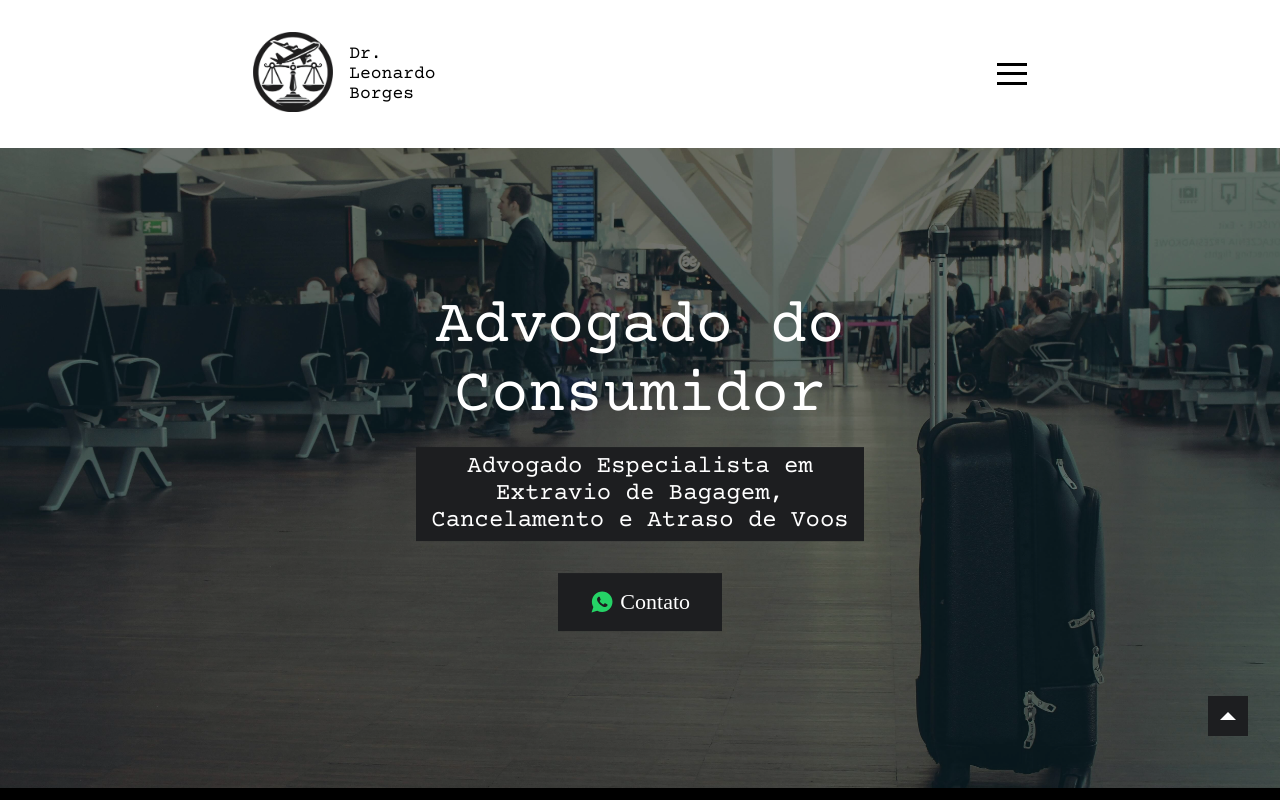
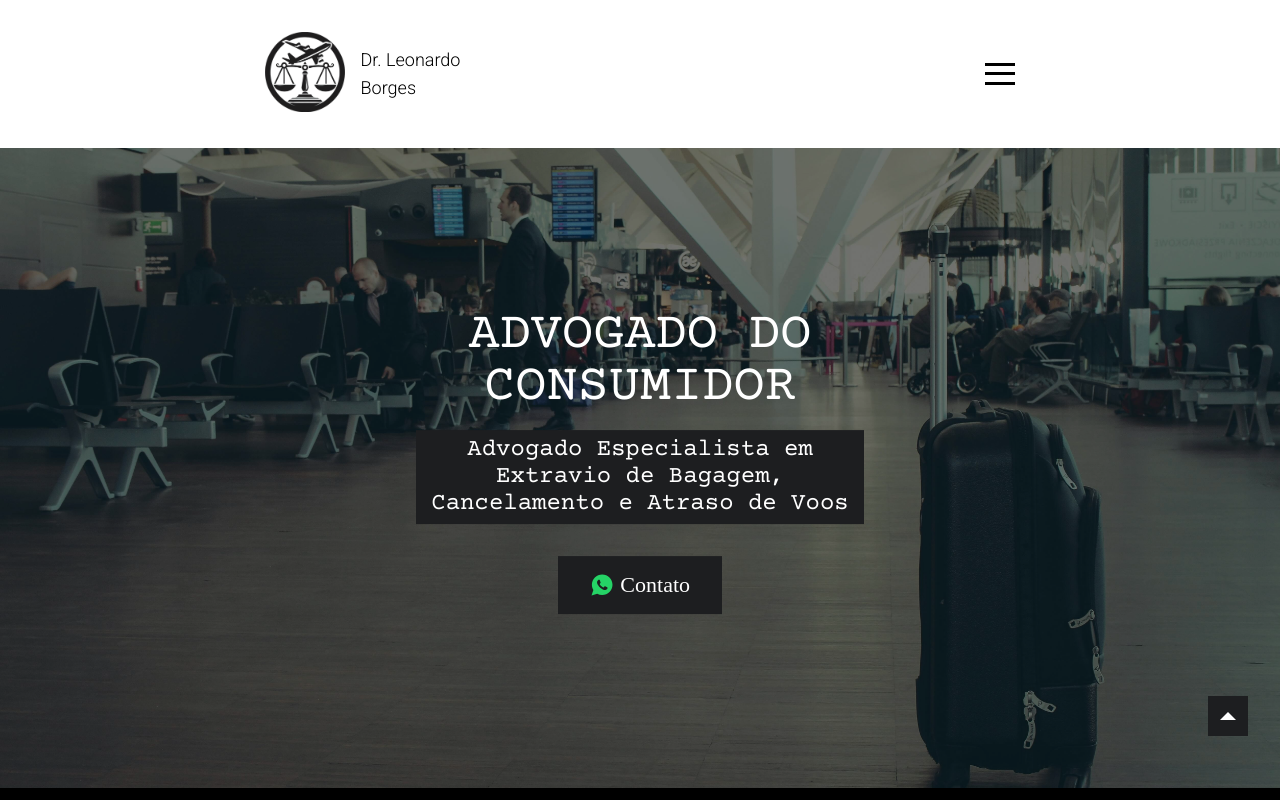
Before and after one commit to ThiagoBerenger/advleo, a React (Vite) app: page / in a window 1280 px wide. Shown: the top 800 px of the page. Built offline with nearby package versions, Linux system fonts and the light colour scheme.

Commit message:
ajustes finais do meta

```diff
--- a/src/Components/Footer/Footer.jsx
+++ b/src/Components/Footer/Footer.jsx
@@ -8,7 +8,7 @@ const Footer = () => {
             <h2>Entre em contato</h2>
         </div>
         <div className="details-footer">
-            <h4>contato@advleo.com.br</h4>
+            <h3>contato@advleo.com.br</h3>
             <h4>(21) 996376161</h4>
         </div>
     </div>
--- a/src/Components/Footer/Footer.modules.css
+++ b/src/Components/Footer/Footer.modules.css
@@ -15,7 +15,7 @@
 }
 
 
-.details-footer h4{
+.details-footer h3, .details-footer h4{
     font-size: 24px;
 }
 
--- a/src/Components/Header/Header.jsx
+++ b/src/Components/Header/Header.jsx
@@ -40,9 +40,9 @@ const Header = () => {
     return (
         <div className='header-container'>
             <div className="logo-container">
-                <Link to='/'><img src={Logo} alt="logomarca Leonardo Borges" /></Link>
+                <Link to='/'><img src={Logo} alt="logomarca Leonardo Borges" width='120px' height={'auto'}/></Link>
                 <Link to='/'>
-                    <h2>Dr. Leonardo Borges</h2>
+                    <p>Dr. Leonardo Borges</p>
                 </Link>
             </div>
 
--- a/src/Components/Header/Header.modules.css
+++ b/src/Components/Header/Header.modules.css
@@ -15,9 +15,9 @@
     width: 80px;
 }
 
-.logo-container h2 {
+.logo-container p {
     font-size: 18px;
-    width: 50%;
+    width: 65%;
 }
 
 .logo-container a {
--- a/src/Components/Hero/Hero.modules.css
+++ b/src/Components/Hero/Hero.modules.css
@@ -25,10 +25,11 @@
 }
 
 .hero-title_container h1 {
-    font-size: 62px;
+    text-transform: uppercase;
+    font-size: 52px;
     color: #ffff;
     font-weight: 200;
-    width: 70%;
+    line-height: 52px;
 }
 
 .hero-title_container h2 {
--- a/src/Routes/Cancelamento.jsx
+++ b/src/Routes/Cancelamento.jsx
@@ -15,7 +15,7 @@ const Cancelamento = () => {
             </title>
             <meta
               name="description"
-              content="Saiba o que fazer em caso de cancelamento de voo. Conheça seus direitos e como buscar indenização por transtornos. Consultoria jurídica especializada em cancelamentos de voos."
+              content="Saiba o que fazer em caso de cancelamento de voo. Conheça seus direitos e como buscar indenização por transtornos."
             />
         </Helmet>
         <CancelamentoComponent/>
--- a/src/Routes/Extravio.jsx
+++ b/src/Routes/Extravio.jsx
@@ -12,7 +12,7 @@ const Extravio = () => {
             <title>Extravio de Bagagem: Direitos do Passageiro e Assistência Jurídica Especializada</title>
           <meta
             name="description"
-            content="Advogado especializado em extravio de bagagem. Saiba quais são seus direitos e como buscar indenização por bagagens perdidas ou danificadas. Consultoria jurídica completa para passageiros aéreos."
+            content="Advogado especializado em extravio de bagagem. Descubra seus direitos e busque indenização por bagagens perdidas ou danificadas."
           />
         </Helmet>
         <ExtravioComponent/>
```
